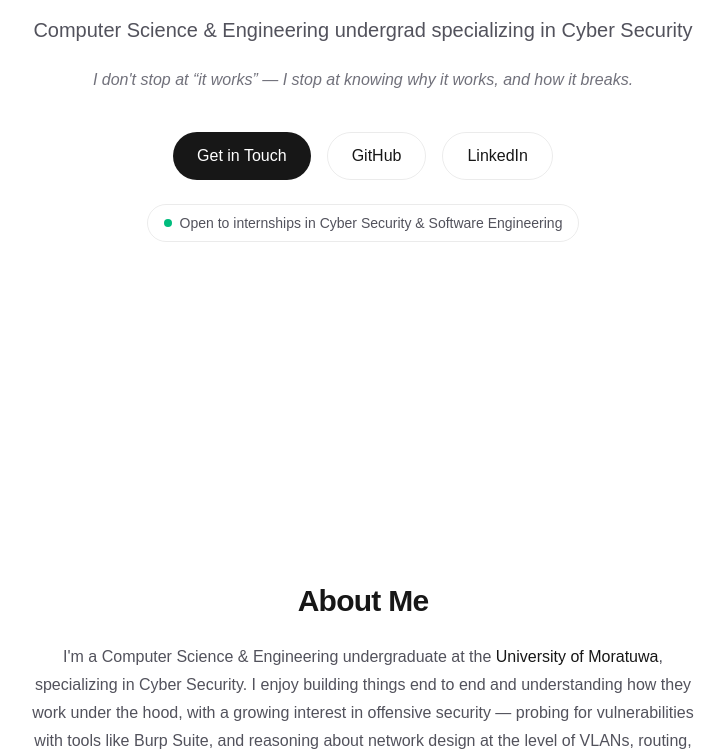
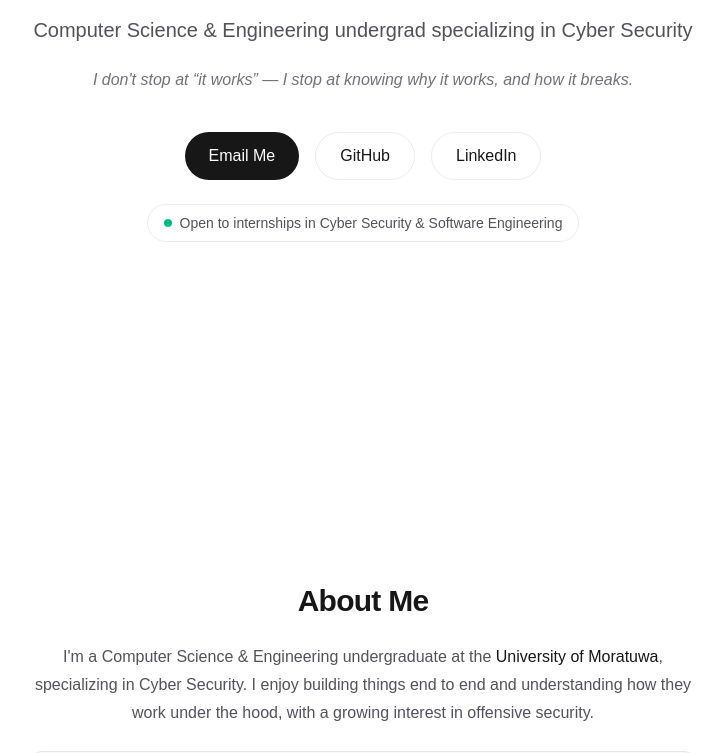
Before and after one commit to ChethanaGimhan/chethana-portfolio, a Next.js app: page / in a window 1280 px wide. Shown: the part 380-1133 px from the top of the page, without its empty margins (277-1001 px from the left). Built offline with nearby package versions, Linux system fonts and the light colour scheme.

Commit message:
update About section to simplify offensive security description and change button text to 'Email Me' in Hero component

```diff
--- a/app/components/About.tsx
+++ b/app/components/About.tsx
@@ -33,9 +33,7 @@ export default function About() {
           </span>
           , specializing in Cyber Security. I enjoy building things end to
           end and understanding how they work under the hood, with a growing
-          interest in offensive security — probing for vulnerabilities with
-          tools like Burp Suite, and reasoning about network design at the
-          level of VLANs, routing, and DMZs.
+          interest in offensive security.
         </p>
 
         <div className="grid w-full grid-cols-[max-content_1fr] gap-x-4 gap-y-2 rounded-2xl border border-solid border-black/[.08] bg-black/[.02] p-6 text-left font-mono text-sm text-zinc-600 dark:border-white/[.145] dark:bg-white/[.03] dark:text-zinc-400">
--- a/app/components/Hero.tsx
+++ b/app/components/Hero.tsx
@@ -32,7 +32,7 @@ export default function Hero() {
             href="mailto:chethanagimhan@gmail.com"
             className="flex h-12 items-center justify-center rounded-full bg-foreground px-6 text-background transition hover:scale-[1.03] hover:bg-[#383838] active:scale-[0.97] dark:hover:bg-[#ccc]"
           >
-            Get in Touch
+            Email Me
           </a>
           <a
             href="https://github.com/ChethanaGimhan"
```
